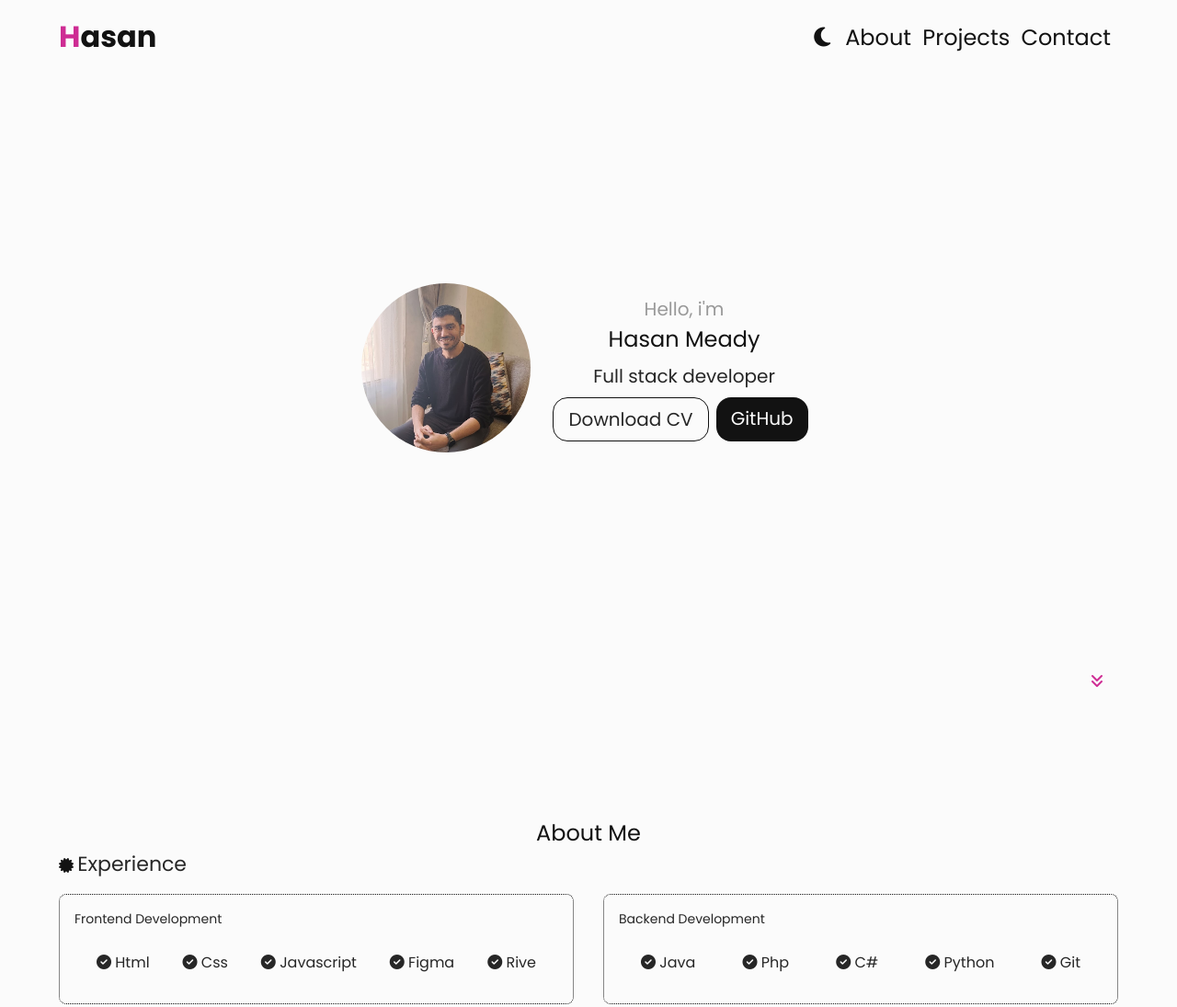
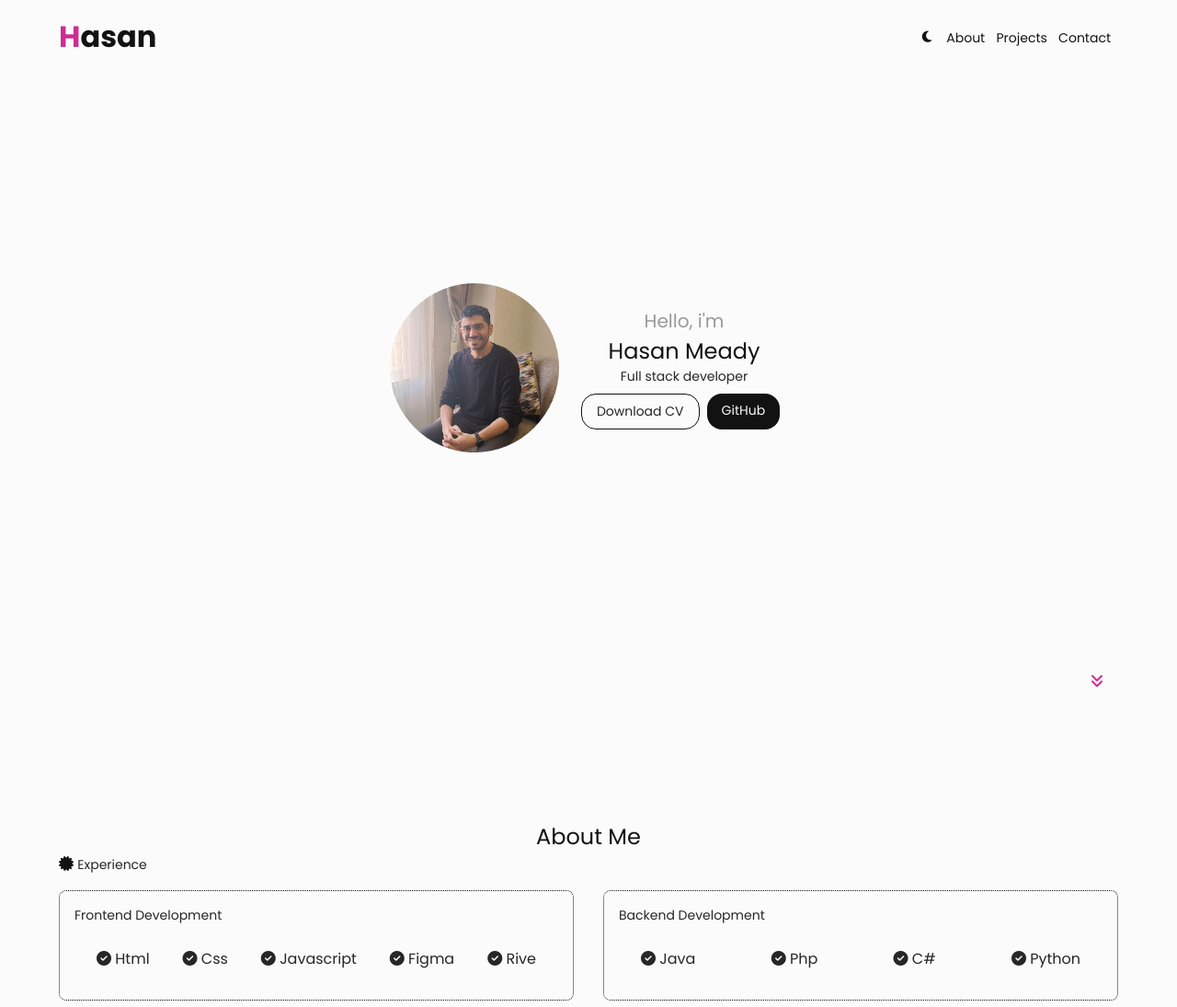
Before and after one commit to yassinhasan/portfolio, a plain HTML site: page index.html in a window 1280 px wide. Shown: the top 1095 px of the page at 92% size. Drawn offline with Linux system fonts and the light colour scheme.

Commit message:
first commit12

```diff
--- a/index.html
+++ b/index.html
@@ -32,9 +32,9 @@
         <i class="fa-solid fa-moon"></i>
         <!-- links -->
         <div class="links outer-links">
-          <a href="#about" class="heading-2" aria-label="About">About</a>
-          <a href="#projects" class="heading-2" aria-label="Projects">Projects</a>
-          <a href="#contact" class="heading-2" aria-label="Contact">Contact</a>
+          <a href="#about" class="heading-3" aria-label="About">About</a>
+          <a href="#projects" class="heading-3" aria-label="Projects">Projects</a>
+          <a href="#contact" class="heading-3" aria-label="Contact">Contact</a>
         </div>
         <div class="menu-btn">
             <i class="fa-solid fa-bars burger"></i>
@@ -54,7 +54,7 @@
         <div class="name-area">
           <span class="caption-2">Hello, i'm</span>
           <h2 class="heading-2">Hasan Meady</h2>
-          <h3 class="title caption-2">Full stack developer</h3>
+          <h3 class="title caption-3">Full stack developer</h3>
           <div class="button-wraper">
             <a class="left-btn heading-4 btn" href="Hassan Meady_CV.pdf" download target="_blank" aria-label="Download CV">Download CV</a>
             <a class="right-btn heading-4 btn" href="https://github.com/yassinhasan" target="_blank" aria-label="GitHub">GitHub</a>
@@ -123,10 +123,6 @@
                   <div class="lang">
                     <i class="fa-solid fa-circle-check"></i>
                    Python
-                  </div>
-                  <div class="lang">
-                    <i class="fa-solid fa-circle-check"></i>
-                    Git
                   </div>
                 </div>
               </div>
@@ -214,7 +210,7 @@
               Health Up
             </h4>
             <div class="button-wrapper">
-              <a class="one" href="https://www.figma.com/proto/wvAqTow6SvDRYxVam08hWu/dashboard?node-id=19-3" target="_blank" aria-label="Live Demo">Live Demo</a>
+              <a class="one" href="https://www.figma.com/proto/wvAqTow6SvDRYxVam08hWu/dashboard?node-id=19-3&mode=design&t=Y0K1udlkiuLCZBAi-1" target="_blank" aria-label="Live Demo">Live Demo</a>
             </div>
           </div>
           <div class="three card">
@@ -248,9 +244,9 @@
           </div>
           <div class="footer">
             <div class="links">
-              <a href="#about" aria-label="About">About</a>
-              <a href="#projects" aria-label="Projects">Projects</a>
-              <a href="#contact" aria-label="Contact">Contact</a>
+              <a href="#about" aria-label="About" class="heading-3">About</a>
+              <a href="#projects" aria-label="Projects" class="heading-3">Projects</a>
+              <a href="#contact" aria-label="Contact" class="heading-3">Contact</a>
             </div>
             <p class="copyright caption-3">Made with <span class="love-icon"><i class="fa-regular fa-heart"></i></span>By Hasan Meady. All Rights Reserved.</p>
           </div>
--- a/style.css
+++ b/style.css
@@ -16,11 +16,14 @@ html,body {
   --container-margin: 120px;
   --heading-one: 48px;
   --heading-two: 24px;
-  --heading-three: 20px;
+  --heading-three: 18px;
   --heading-four: 16px;
+  --heading-five: 16px;
   --caption-one: 24px;
   --caption-two: 16px;
   --caption-three: 14px;
+
+
 }
 
 body{
@@ -124,7 +127,7 @@ nav .logo h1 .color-letter{
 .right-links .fa-moon
 {
   cursor: pointer;
-  font-size: var(--heading-two);
+  font-size: var(--heading-three);
   margin-right: 16px;
   color: var(--primary-color);
 }
@@ -162,7 +165,6 @@ nav .links a{
 }
 .name-area .title {
    color: var(--secondary-color);
-   margin-top: 8px;
 }
 .left-btn,.right-btn {
   padding: 8px 16px;
@@ -432,6 +434,11 @@ flex-wrap: wrap;
     display: none;
     transition: all 0.3s ease-in-out;
   }
+  .right-links .fa-moon
+{
+  cursor: pointer;
+  font-size: var(--heading-three);
+}
   .burger{
     cursor: pointer;
      transition: all 0.3s ease-in-out;
@@ -608,11 +615,11 @@ flex-wrap: wrap;
     --container-margin: 64px;
     --heading-one: 32px;
     --heading-two: 22px;
-    --heading-three: 20px;
-    --heading-four: 18px;
-    --caption-one: 20px;
-    --caption-two: 18px;
-    --caption-three: 16px;
+    --heading-three: 18px;
+    --heading-four: 16px;
+    --caption-one: 18px;
+    --caption-two: 16px;
+    --caption-three: 14px;
   }
   .projects{
     width: 100%;
@@ -672,10 +679,13 @@ flex-wrap: wrap;
     --container-margin: 64px;
     --heading-one: 32px;
     --heading-two: 24px;
-    --heading-three: 22px;
-    --heading-four: 20px;
+    --heading-three: 14px;
+    --heading-four: 14px;
+    --heading-five: 14px;
+
     --caption-one: 22px;
     --caption-two: 20px;
-    --caption-three: 18px;
+    --caption-three: 14px;
+    --caption-four: 14px;
   }
 }
```
